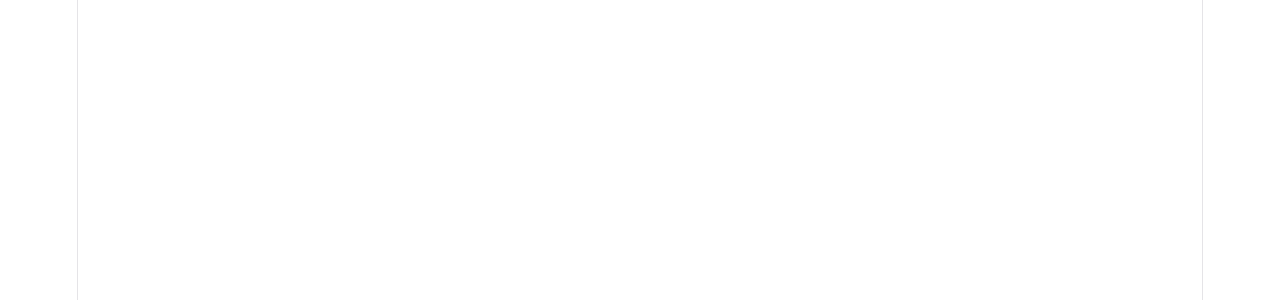
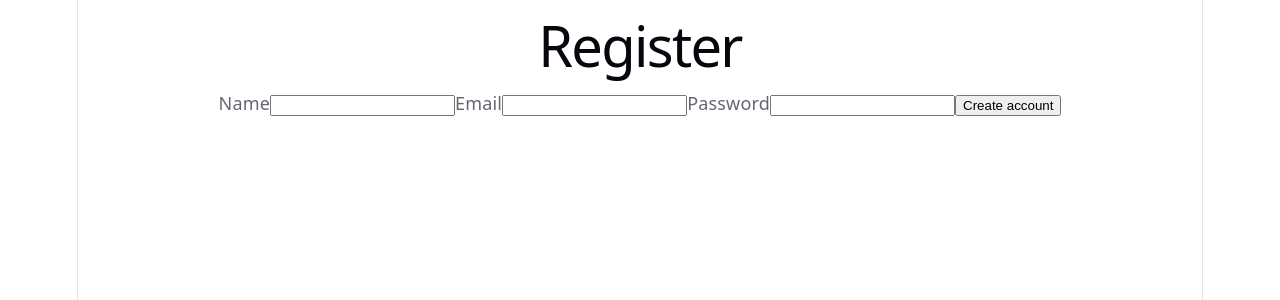
Before and after one commit to shafasayed/ecommerce-client, a React (Vite) app: page /register in a window 1280 px wide. Before the commit this address had no page. Shown: the top 300 px of the page. Built offline with nearby package versions, Linux system fonts and the light colour scheme.

Commit message:
Build registration page

```diff
--- a/src/App.jsx
+++ b/src/App.jsx
@@ -1,10 +1,12 @@
 import { Routes, Route } from 'react-router-dom'
 import Home from './pages/Home.jsx'
+import Register from './pages/Register.jsx'
 
 function App() {
   return (
     <Routes>
       <Route path="/" element={<Home />} />
+      <Route path="/register" element={<Register />} />
     </Routes>
   )
 }
--- /dev/null
+++ b/src/Register.jsx
@@ -0,0 +1,71 @@
+import { useState } from 'react'
+import { API_ENDPOINT } from '../api/index.js'
+
+function Register() {
+  const [name, setName] = useState('')
+  const [email, setEmail] = useState('')
+  const [password, setPassword] = useState('')
+  const [error, setError] = useState('')
+  const [success, setSuccess] = useState(false)
+
+  const onSubmit = async (e) => {
+    e.preventDefault()
+    setError('')
+
+    const response = await fetch(`${API_ENDPOINT}/auth/register`, {
+      method: 'POST',
+      headers: { 'Content-Type': 'application/json' },
+      body: JSON.stringify({ name, email, password })
+    })
+
+    const data = await response.json()
+
+    if (!response.ok) {
+      setError(data.error)
+      return
+    }
+
+    setSuccess(true)
+  }
+
+  if (success) {
+    return <p>Account created! You can now log in.</p>
+  }
+
+  return (
+    <div>
+      <h1>Register</h1>
+      <form onSubmit={onSubmit}>
+        <label htmlFor="name">Name</label>
+        <input
+          id="name"
+          type="text"
+          value={name}
+          onChange={(e) => setName(e.target.value)}
+        />
+
+        <label htmlFor="email">Email</label>
+        <input
+          id="email"
+          type="email"
+          value={email}
+          onChange={(e) => setEmail(e.target.value)}
+        />
+
+        <label htmlFor="password">Password</label>
+        <input
+          id="password"
+          type="password"
+          value={password}
+          onChange={(e) => setPassword(e.target.value)}
+        />
+
+        <button type="submit">Create account</button>
+      </form>
+
+      {error && <p style={{ color: 'red' }}>{error}</p>}
+    </div>
+  )
+}
+
+export default Register
--- /dev/null
+++ b/src/api/index.js
@@ -0,0 +1 @@
+export const API_ENDPOINT = 'http://localhost:3000';
--- /dev/null
+++ b/src/pages/Register.jsx
@@ -0,0 +1,71 @@
+import { useState } from 'react'
+import { API_ENDPOINT } from '../api/index.js'
+
+function Register() {
+  const [name, setName] = useState('')
+  const [email, setEmail] = useState('')
+  const [password, setPassword] = useState('')
+  const [error, setError] = useState('')
+  const [success, setSuccess] = useState(false)
+
+  const onSubmit = async (e) => {
+    e.preventDefault()
+    setError('')
+
+    const response = await fetch(`${API_ENDPOINT}/auth/register`, {
+      method: 'POST',
+      headers: { 'Content-Type': 'application/json' },
+      body: JSON.stringify({ name, email, password })
+    })
+
+    const data = await response.json()
+
+    if (!response.ok) {
+      setError(data.error)
+      return
+    }
+
+    setSuccess(true)
+  }
+
+  if (success) {
+    return <p>Account created! You can now log in.</p>
+  }
+
+  return (
+    <div>
+      <h1>Register</h1>
+      <form onSubmit={onSubmit}>
+        <label htmlFor="name">Name</label>
+        <input
+          id="name"
+          type="text"
+          value={name}
+          onChange={(e) => setName(e.target.value)}
+        />
+
+        <label htmlFor="email">Email</label>
+        <input
+          id="email"
+          type="email"
+          value={email}
+          onChange={(e) => setEmail(e.target.value)}
+        />
+
+        <label htmlFor="password">Password</label>
+        <input
+          id="password"
+          type="password"
+          value={password}
+          onChange={(e) => setPassword(e.target.value)}
+        />
+
+        <button type="submit">Create account</button>
+      </form>
+
+      {error && <p style={{ color: 'red' }}>{error}</p>}
+    </div>
+  )
+}
+
+export default Register
```
